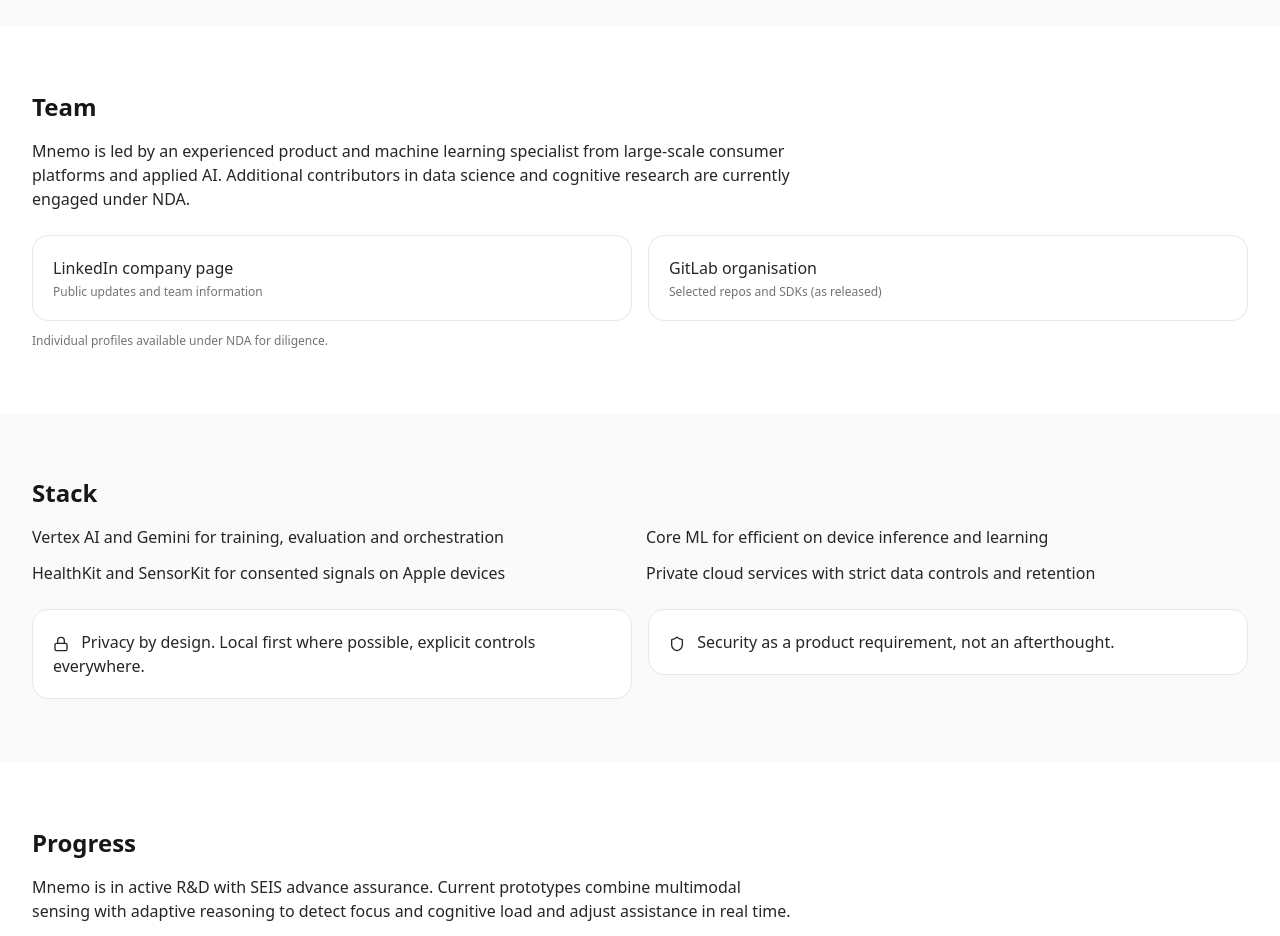
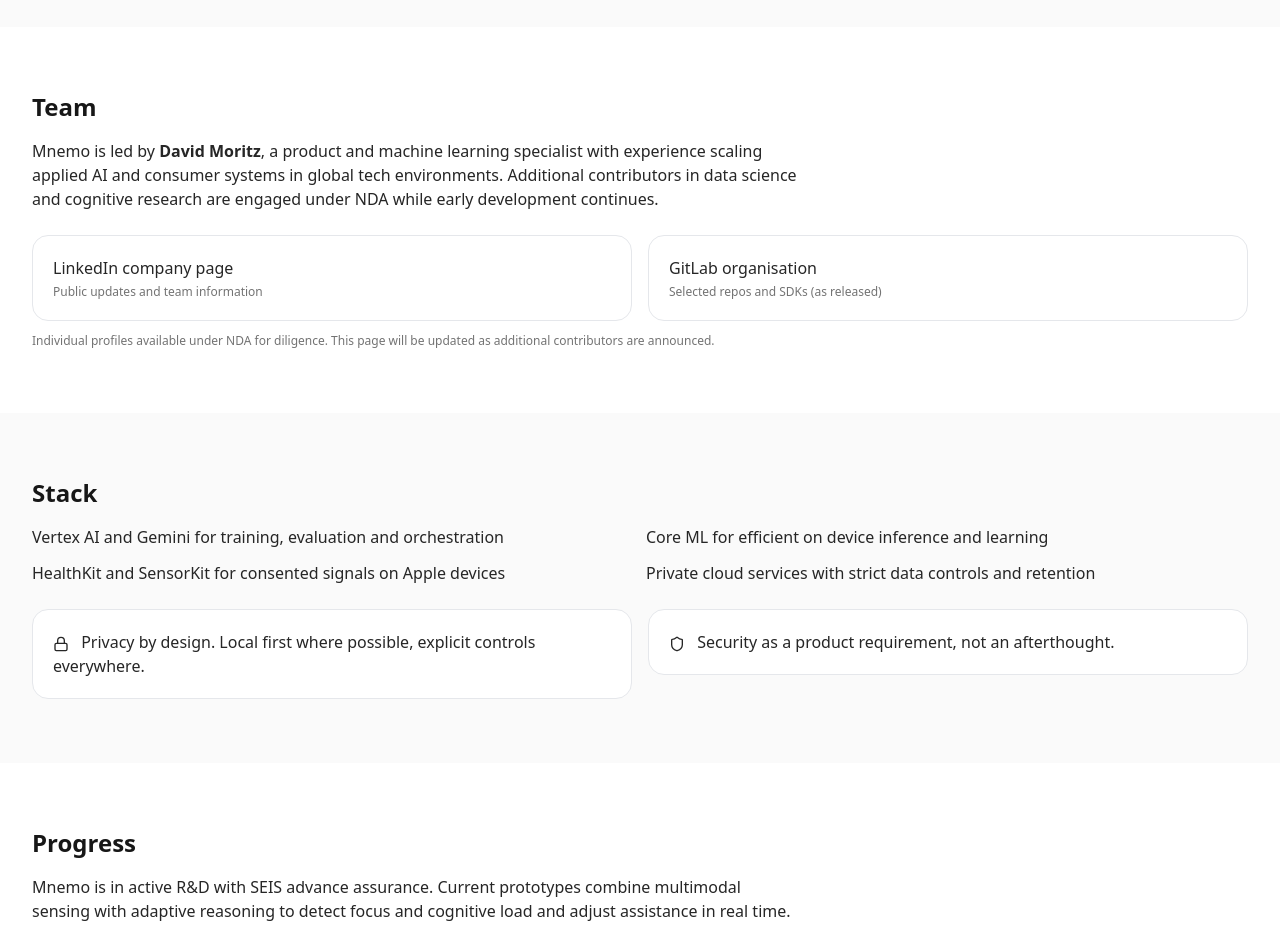
Before and after one commit to damo1111/website_mnemouk, a React (Vite) app: page / in a window 1280 px wide. Shown: the part 2260-3196 px from the top of the page. Built offline with nearby package versions, Linux system fonts and the light colour scheme.

Commit message:
Update file MnemoSite.jsx

```diff
--- a/src/MnemoSite.jsx
+++ b/src/MnemoSite.jsx
@@ -218,7 +218,8 @@
   <div className="mx-auto max-w-7xl px-4 sm:px-6 lg:px-8">
     <h2 className="text-2xl font-semibold">Team</h2>
     <p className="mt-4 text-neutral-800 max-w-3xl">
-      Mnemo is led by an experienced product and machine learning specialist from large-scale consumer platforms and applied AI. Additional contributors in data science and cognitive research are currently engaged under NDA.
+      Mnemo is led by <strong>David Moritz</strong>, a product and machine learning specialist with experience scaling applied AI and consumer systems in global tech environments.
+      Additional contributors in data science and cognitive research are engaged under NDA while early development continues.
     </p>
     <div className="mt-6 grid md:grid-cols-2 gap-4 text-neutral-800">
       <a href="https://www.linkedin.com/company/mnemo-labs/" className="rounded-2xl border p-5 bg-white no-underline hover:opacity-80">
@@ -230,7 +231,9 @@
         <div className="text-xs text-neutral-500 mt-1">Selected repos and SDKs (as released)</div>
       </a>
     </div>
-    <p className="text-xs text-neutral-500 mt-3">Individual profiles available under NDA for diligence.</p>
+    <p className="text-xs text-neutral-500 mt-3">
+      Individual profiles available under NDA for diligence. This page will be updated as additional contributors are announced.
+    </p>
   </div>
 </section>
 
```
